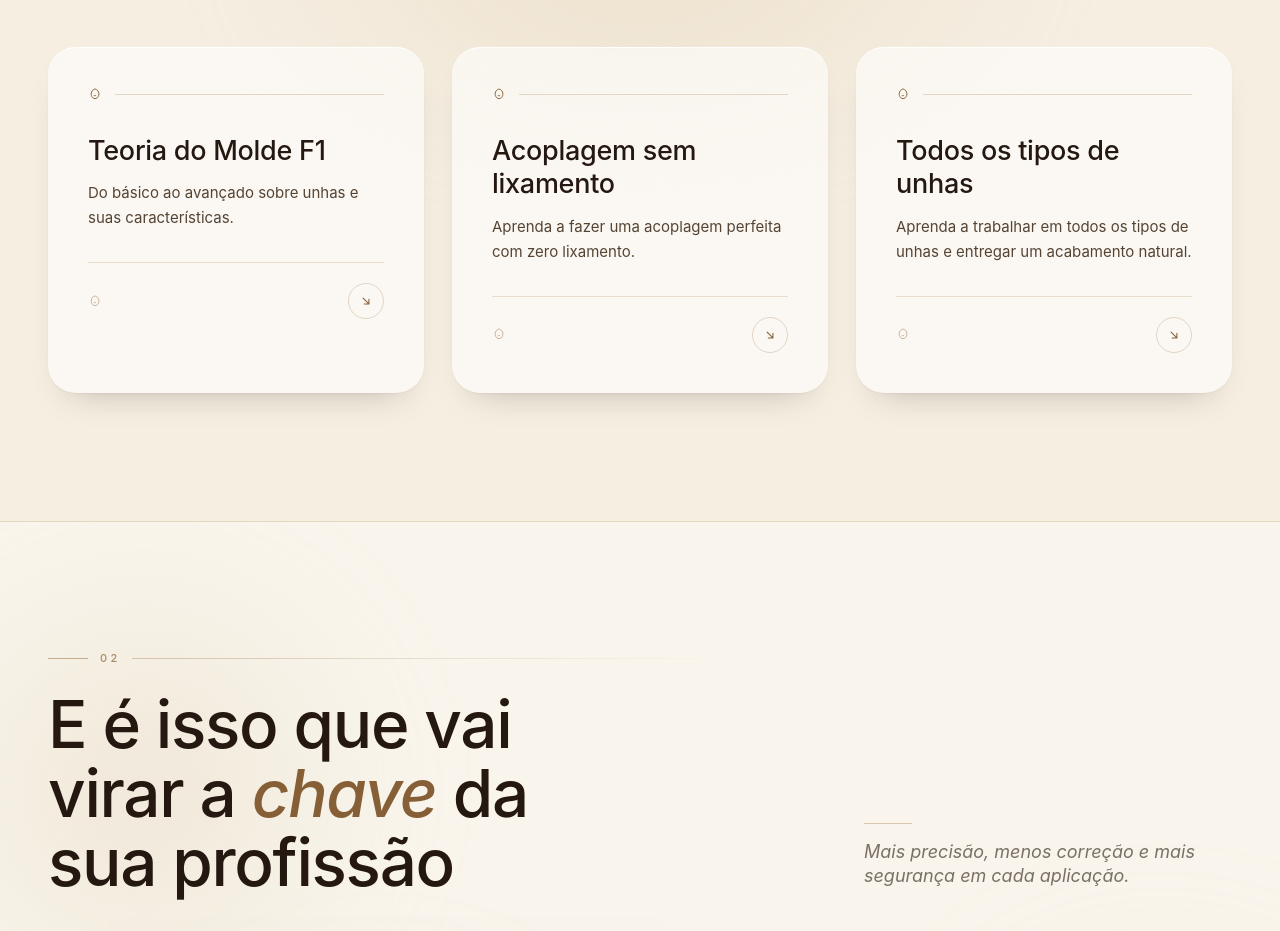
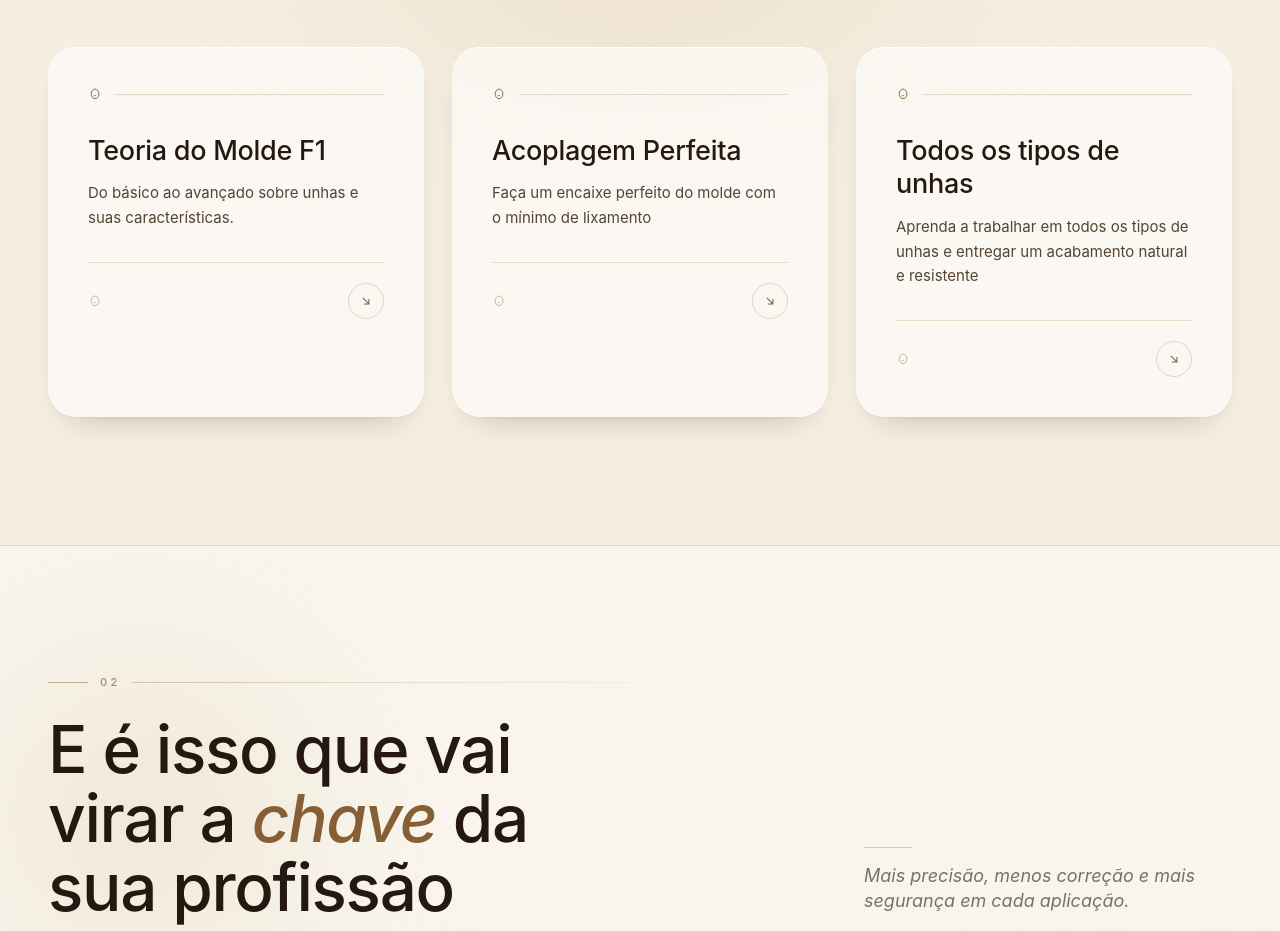
Before and after one commit to jassonmouragt-prog/start-molde-f1, a Next.js app: page / in a window 1280 px wide. Shown: the part 1100-2031 px from the top of the page. Built offline with nearby package versions, Linux system fonts and the light colour scheme.

Commit message:
content: update course benefit copy

```diff
--- a/src/data/content.ts
+++ b/src/data/content.ts
@@ -43,12 +43,12 @@ export const LEARN_ITEMS = [
     text: "Do básico ao avançado sobre unhas e suas características.",
   },
   {
-    title: "Acoplagem sem lixamento",
-    text: "Aprenda a fazer uma acoplagem perfeita com zero lixamento.",
+    title: "Acoplagem Perfeita",
+    text: "Faça um encaixe perfeito do molde com o mínimo de lixamento",
   },
   {
     title: "Todos os tipos de unhas",
-    text: "Aprenda a trabalhar em todos os tipos de unhas e entregar um acabamento natural.",
+    text: "Aprenda a trabalhar em todos os tipos de unhas e entregar um acabamento natural e resistente",
   },
 ];
 
```
